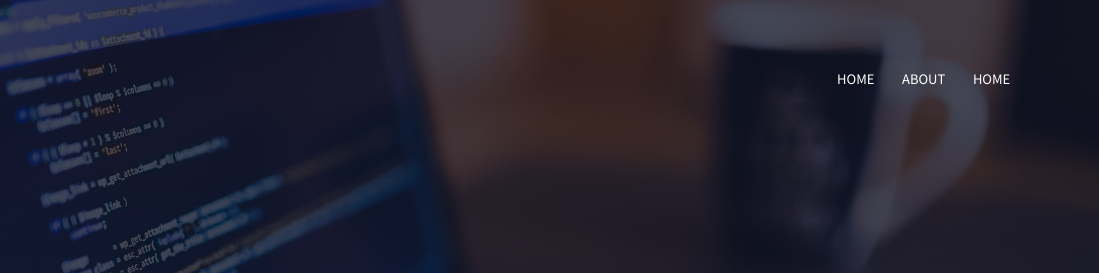
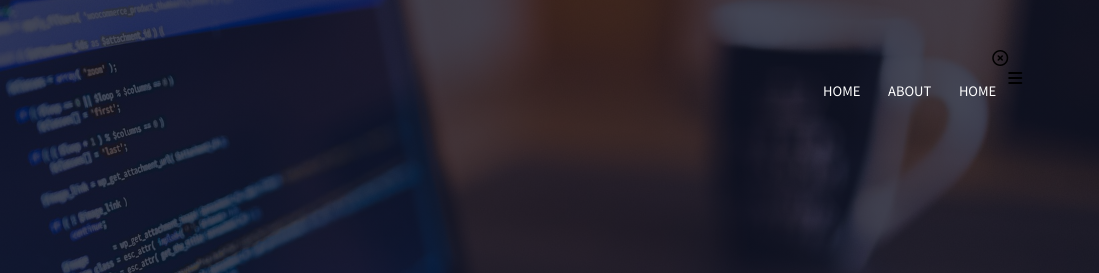
Before and after one commit to Nature-07/Nature-07.github.io, a plain HTML site: page index.html in a window 1280 px wide. Shown: the top 273 px of the page, 181-1280 px from the left. Drawn offline with Linux system fonts and the light colour scheme.

Commit message:
Update index.html

```diff
--- a/index.html
+++ b/index.html
@@ -16,14 +16,14 @@
         <nav>
             <a href="index.html"><img src="./logo.png" class="logo-image"></a>
             <div class="nav-links" id="navLinks">
-                <i class="fa fa-times" onclick="hideMenu()"></i>
+                <i class="far fa-times-circle" onclick="hideMenu()"></i>
                 <ul>
                     <li><a href="">HOME</a></li>
                     <li><a href="">ABOUT</a></li>
                     <li><a href="">HOME</a></li>
                 </ul>
             </div>
-            <i class="fa fa-bars" onclick="showMenu()"></i>
+            <i class="fas fa-bars" onclick="showMenu()"></i>
         </nav>
 
         <div class="text-box">
```
